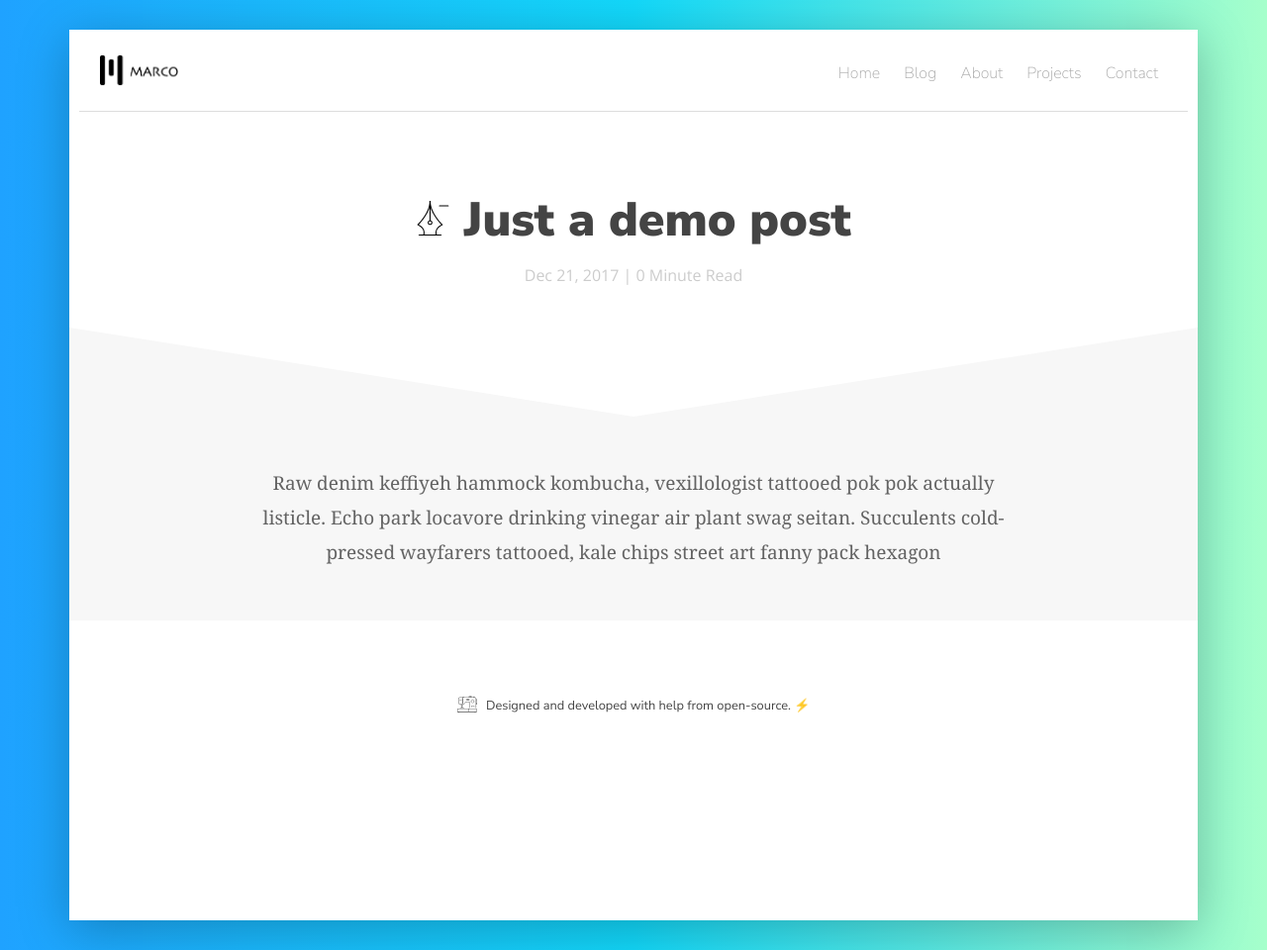
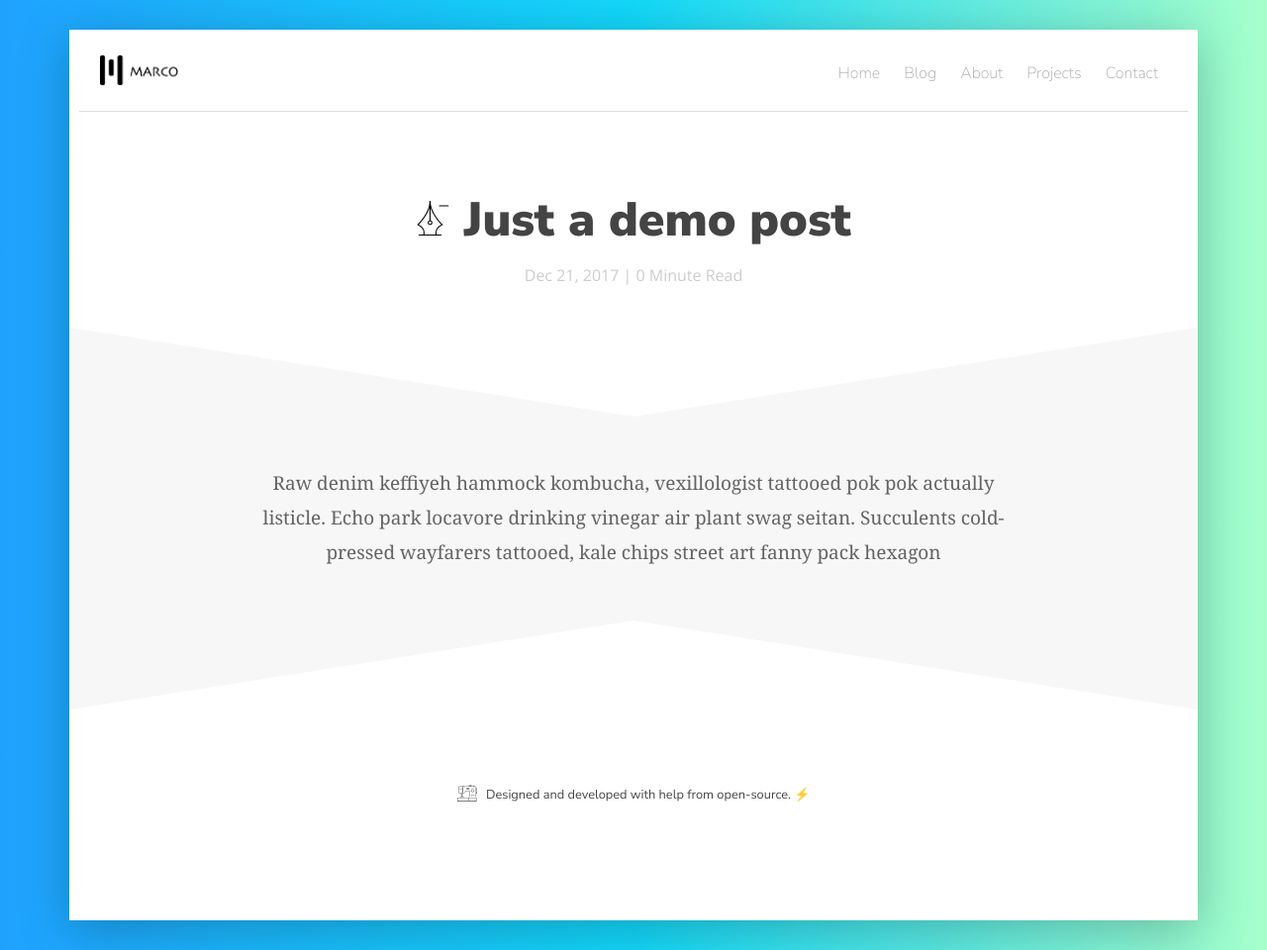
Before and after one commit to marcoroganovic/marcoroganovic.github.io, a Jekyll site: the page built from post-frontmatter.md, in a window 1280 px wide. Shown: the whole page at 99% size. Built offline with Jekyll 4.4.1, drawn with Linux system fonts in a browser that asks for light colours; nearby versions of some CDN libraries.

Commit message:
add inverted separator

```diff
--- a/_layouts/post.html
+++ b/_layouts/post.html
@@ -25,6 +25,11 @@ layout: default
   <p>{{ page.description }}</p>
 </div>
 
+<div class="border-separator">
+  <div class="separator-left-inverted"></div>
+  <div class="separator-right-inverted"></div>
+</div>
+
 <!-- blog post desc end -->
 
 <div class="blog-post-content">
```
Also changed, not shown: 1 other file.
